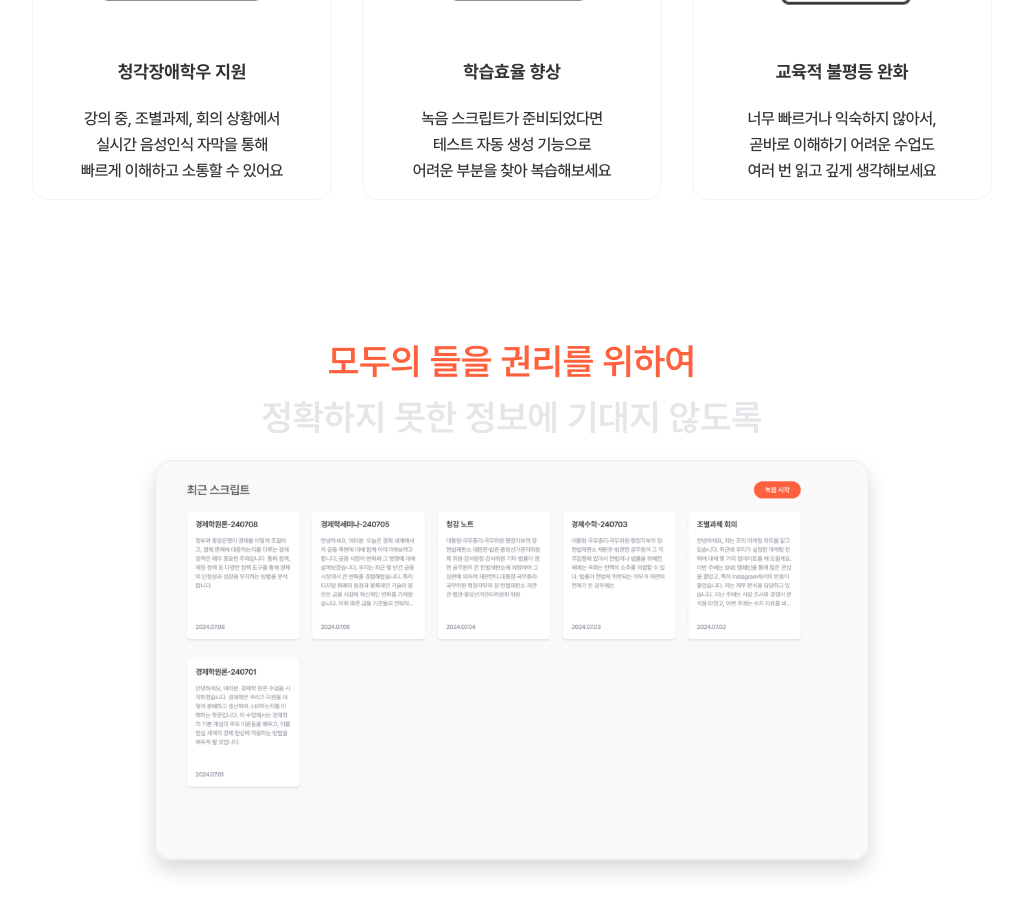
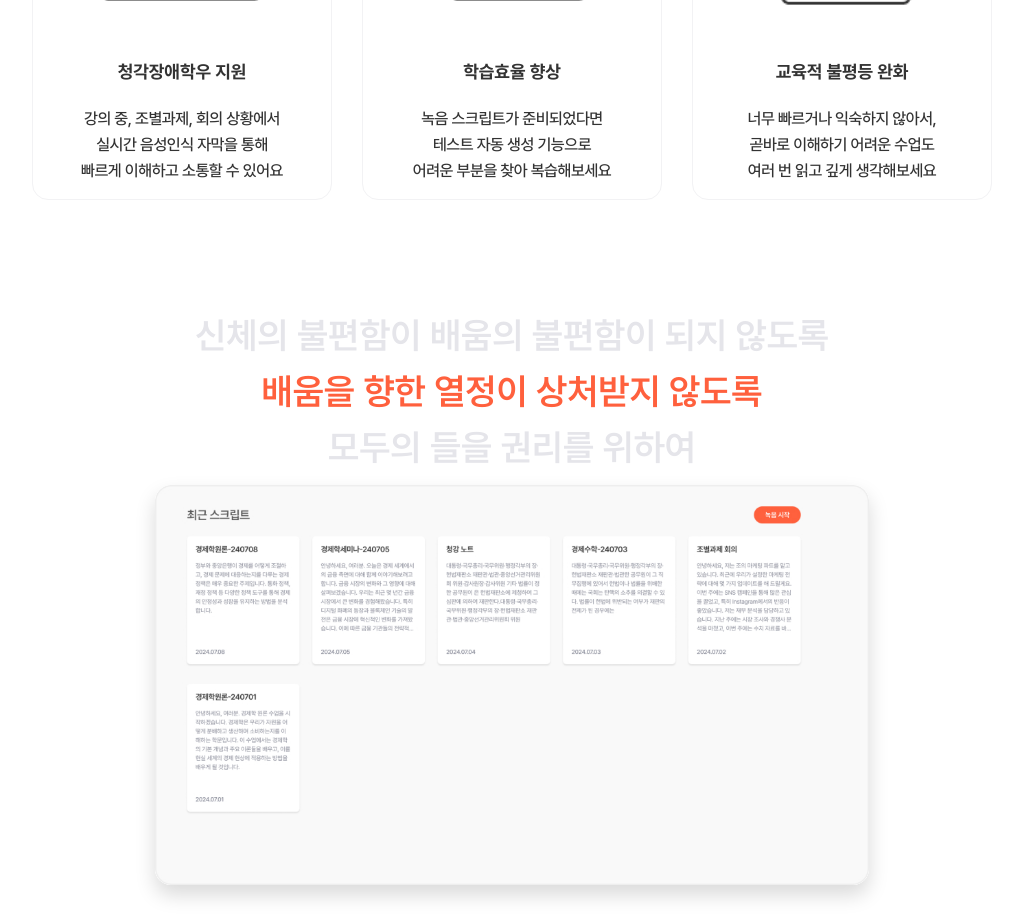
Before and after one commit to TEAM-Hearus/HEARUS-REACT-FRONTEND, a React (Vite) app: page / in a window 1280 px wide. Shown: the part 2000-2917 px from the top of the page, without its empty margins (128-1151 px from the left). Built offline with nearby package versions, Linux system fonts and the light colour scheme; no server answers.

Commit message:
feat: 스크롤 애니메이션 3줄로 보이게 변경

```diff
--- a/src/constants/landing.ts
+++ b/src/constants/landing.ts
@@ -1,4 +1,5 @@
 export const SCROLLING_TEXTS = [
+  '정확하지 못한 정보에 기대지 않도록',
   '모두의 들을 권리를 위하여',
   '정확하지 못한 정보에 기대지 않도록',
   '신체의 불편함이 배움의 불편함이 되지 않도록',
--- a/src/pages/Landing/Landing.module.scss
+++ b/src/pages/Landing/Landing.module.scss
@@ -266,7 +266,7 @@
   display: flex;
   flex-direction: column;
   align-items: center;
-  height: 100px;
+  height: 150px;
   gap: 20px;
   li {
     display: flex;
--- a/src/pages/Landing/Landing.tsx
+++ b/src/pages/Landing/Landing.tsx
@@ -22,11 +22,11 @@ const Landing = () => {
       setActiveIndex((prevIndex) => {
         if (prevIndex === SCROLLING_TEXTS.length - 2) {
           setTimeout(() => {
-            setActiveIndex(0);
+            setActiveIndex(1);
             setTransition(false);
 
             requestAnimationFrame(() => {
-              setActiveIndex(1);
+              setActiveIndex(2);
               setTransition(true);
             });
           }, 300);
@@ -169,7 +169,7 @@ const Landing = () => {
           <ul
             className={styles.scrollingText}
             style={{
-              transform: `translateY(-${activeIndex * 55}px)`,
+              transform: `translateY(-${(activeIndex - 1) * 55}px)`,
               transition: transition ? 'transform 0.3s ease' : 'none',
             }}
           >
```
